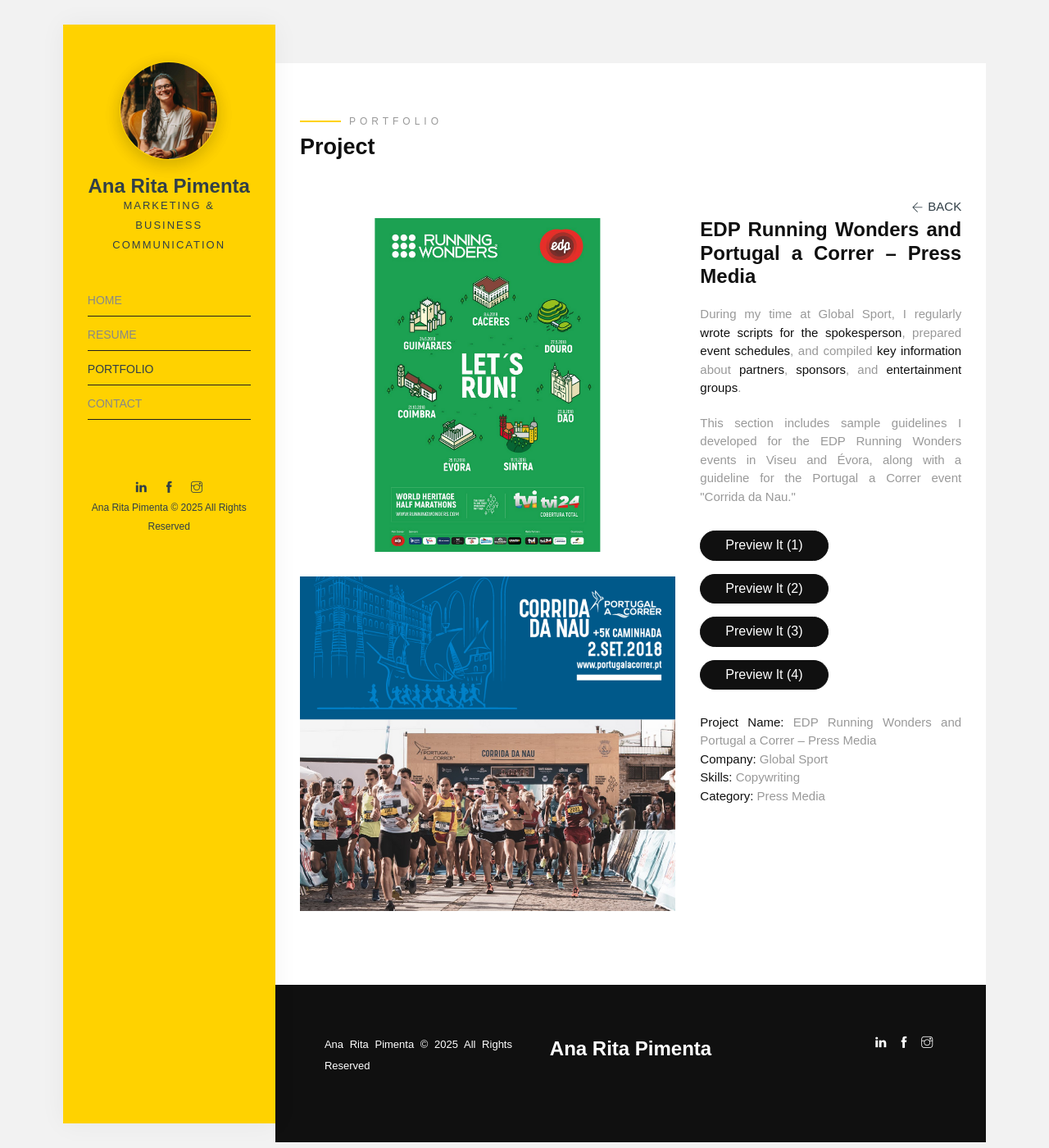
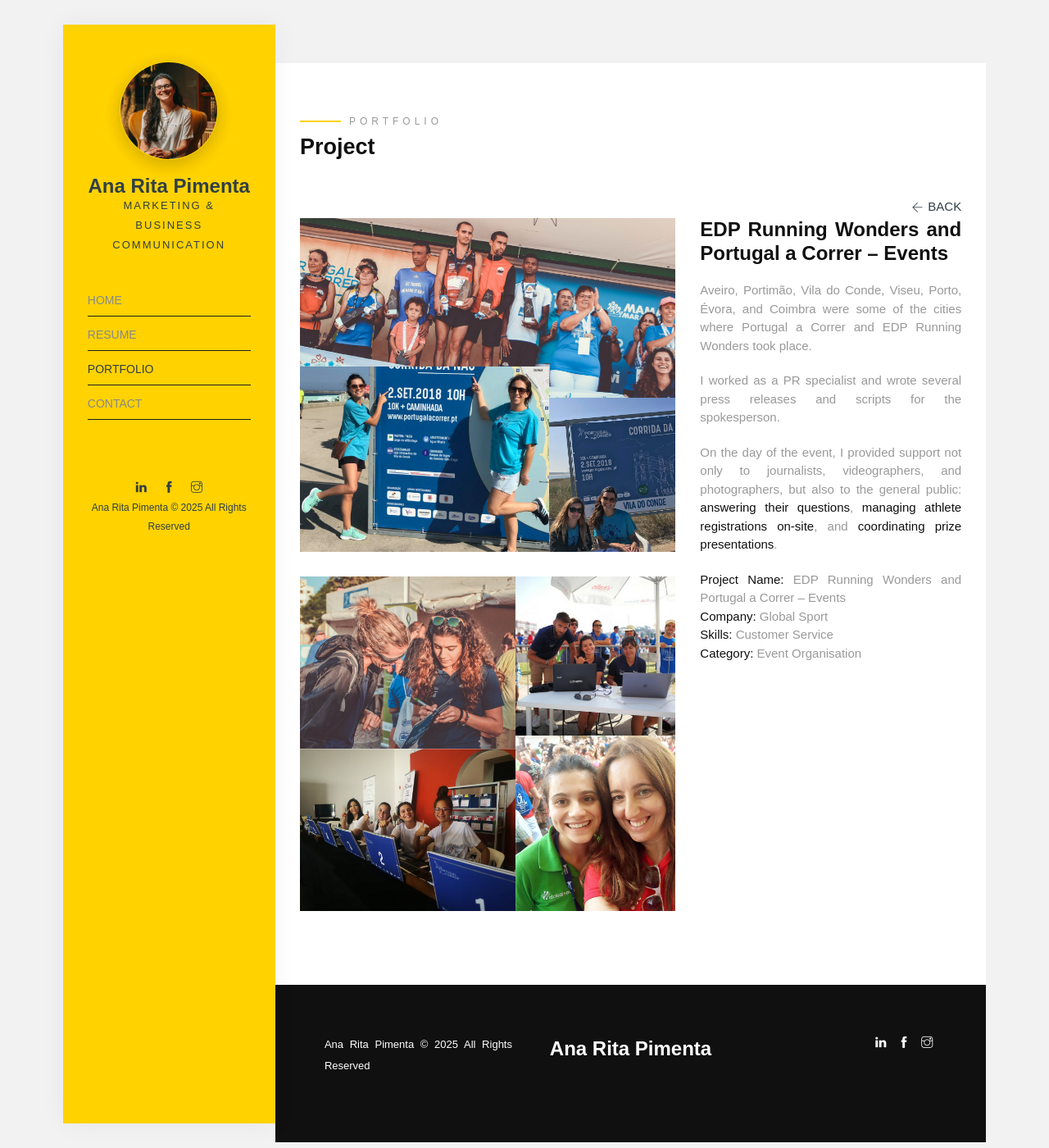
Before and after one commit to anaritapimenta/anaritapimenta.github.io, a Jekyll site: the page built from portfolio/edp-running-wonders-and-portugal-a-correr-events/index.html, in a window 1280 px wide and 1400 px high. Shown: the whole window at 82% size. Built offline with Jekyll 4.4.1, drawn with Linux system fonts in a browser that asks for light colours; some web fonts are replaced.

Commit message:
Update index.html

```diff
--- a/portfolio/edp-running-wonders-and-portugal-a-correr-events/index.html
+++ b/portfolio/edp-running-wonders-and-portugal-a-correr-events/index.html
@@ -37,14 +37,14 @@
       >
         <img
           class="img-fluid mb-30"
-          src="{{ 'assets/img/portfolio/project-7/1.png' | prepend: site.baseurl | prepend: site.url }}"
-          alt="EDP Running Wonders and Portugal a Correr event – Image 1"
+          src="{{ 'assets/img/portfolio/project-8/1.png' | prepend: site.baseurl | prepend: site.url }}"
+          alt="EDP Running Wonders event in Portugal – Image 1"
           loading="lazy"
         />
         <img
           class="img-fluid mb-30"
-          src="{{ 'assets/img/portfolio/project-7/2.png' | prepend: site.baseurl | prepend: site.url }}"
-          alt="EDP Running Wonders and Portugal a Correr event – Image 2"
+          src="{{ 'assets/img/portfolio/project-8/2.png' | prepend: site.baseurl | prepend: site.url }}"
+          alt="EDP Running Wonders event in Portugal – Image 2"
           loading="lazy"
         />
       </div>
@@ -54,53 +54,24 @@
       >
         <div id="sticky_item">
           <div class="project-desc">
-            <h2>EDP Running Wonders and Portugal a Correr – Press Media</h2>
+            <h2>EDP Running Wonders and Portugal a Correr – Events</h2>
             <p>
-              During my time at Global Sport, I regularly
-              <strong>wrote scripts for the spokesperson</strong>, prepared
-              <strong>event schedules</strong>, and compiled
-              <strong>key information</strong> about
-              <strong>partners</strong>, <strong>sponsors</strong>, and
-              <strong>entertainment groups</strong>.
+              Aveiro, Portimão, Vila do Conde, Viseu, Porto, Évora, and Coimbra were some of the cities where Portugal a Correr and EDP Running Wonders took place.
             </p>
             <p>
-              This section includes sample guidelines I developed for the EDP Running Wonders events in Viseu
-              and Évora, along with a guideline for the Portugal a Correr event "Corrida da Nau."
+              I worked as a PR specialist and wrote several press releases and scripts for the spokesperson.
             </p>
-            <input
-              style="margin-bottom: 6px"
-              type="button"
-              value="Preview It (1)"
-              onclick="window.open('preview-1.pdf','_blank')"
-            />
-            <br />
-            <input
-              style="margin-bottom: 6px"
-              type="button"
-              value="Preview It (2)"
-              onclick="window.open('preview-2.pdf','_blank')"
-            />
-            <br />
-            <input
-              style="margin-bottom: 6px"
-              type="button"
-              value="Preview It (3)"
-              onclick="window.open('preview-3.pdf','_blank')"
-            />
-            <br />
-            <input
-              style="margin-bottom: 6px"
-              type="button"
-              value="Preview It (4)"
-              onclick="window.open('preview-4.pdf','_blank')"
-            />
-            <br />
-            <br />
             <p>
-              <strong>Project Name:</strong> EDP Running Wonders and Portugal a Correr – Press Media<br />
+              On the day of the event, I provided support not only to journalists, videographers, and photographers, but also to the general public:
+              <strong>answering their questions</strong>,
+              <strong>managing athlete registrations on-site</strong>,
+              and <strong>coordinating prize presentations</strong>.
+            </p>
+            <p>
+              <strong>Project Name:</strong> EDP Running Wonders and Portugal a Correr – Events<br />
               <strong>Company:</strong> Global Sport<br />
-              <strong>Skills:</strong> Copywriting<br />
-              <strong>Category:</strong> Press Media
+              <strong>Skills:</strong> Customer Service<br />
+              <strong>Category:</strong> Event Organisation
             </p>
           </div>
         </div>
```
